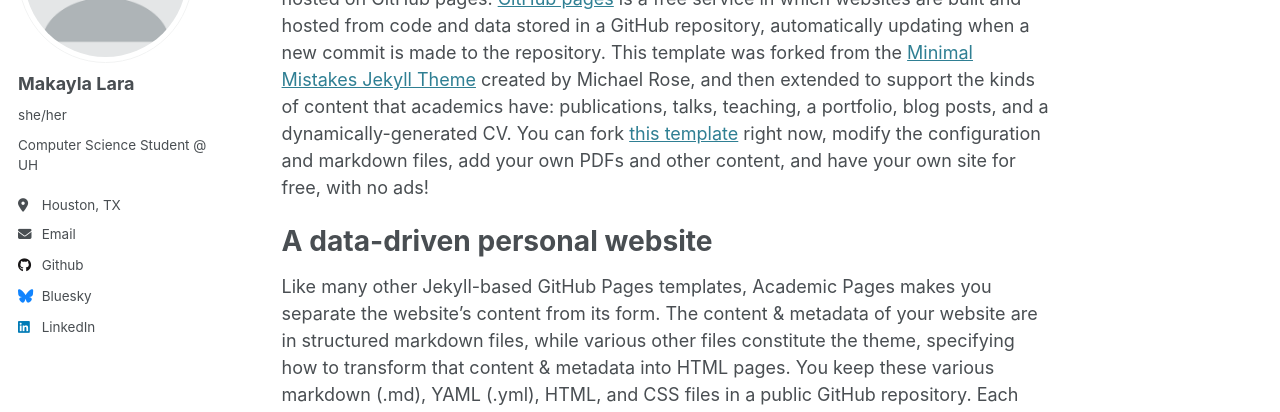
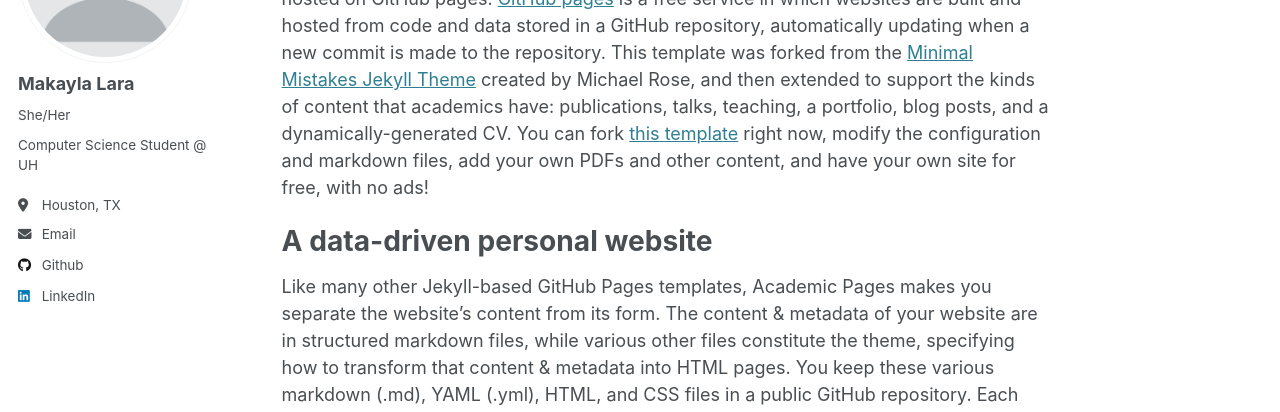
Before and after one commit to makssla/makssla.github.io, a Jekyll site: the page built from _pages/about.md, in a window 1280 px wide. Shown: the part 218-630 px from the top of the page. Built offline with Jekyll 4.4.1, drawn with Linux system fonts in a browser that asks for light colours.

Commit message:
Update _config.yml

```diff
--- a/_config.yml
+++ b/_config.yml
@@ -23,7 +23,7 @@ author:
   # Biographic information
   avatar           : "profile.png"
   name             : "Makayla Lara"
-  pronouns         : "she/her"
+  pronouns         : "She/Her"
   bio              : "Computer Science Student @ UH"
   location         : "Houston, TX"
   employer         : #
@@ -49,7 +49,7 @@ author:
   stackoverflow    : # User number or user number and name (i.e., use "1" or "1/jeff-atwood")
 
   # Social media
-  bluesky          : "bsky.app" # Replace this with you Bluesky username
+  bluesky          : #"bsky.app" # Replace this with you Bluesky username
   facebook         : # Username
   flickr           : # Username
   foursquare       : # Username
```
